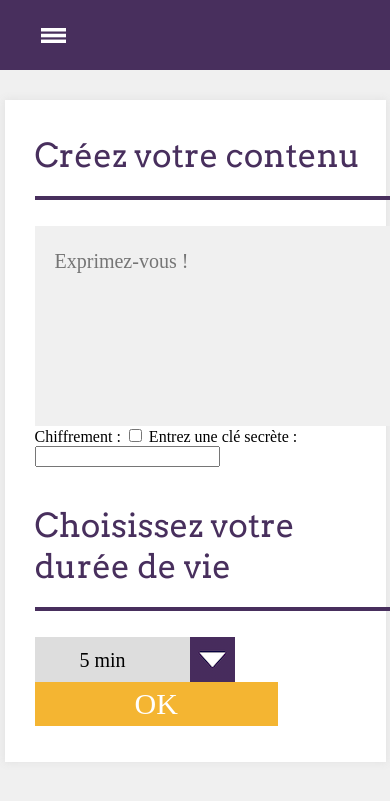
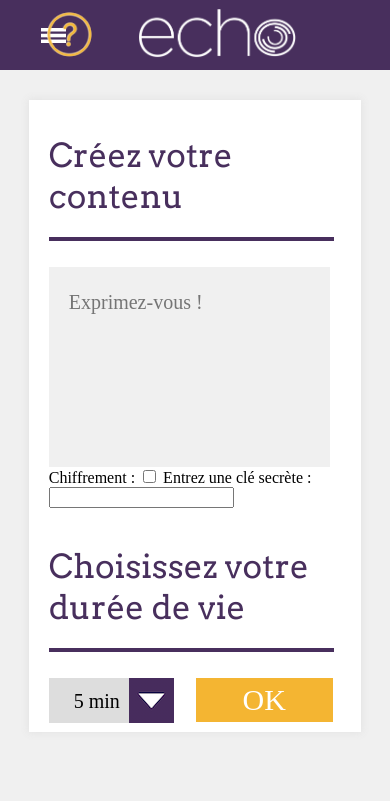
Before and after one commit to vnctaing/echo, a CodeIgniter app: the page made by index.php in a window 390 px wide; the page is wider, and only the part inside the window is pictured. Shown: the top 801 px of that part. Run offline with CodeIgniter, Linux system fonts and the light colour scheme.

Commit message:
mise en place responsive

```diff
--- a/application/views/echos/new.php
+++ b/application/views/echos/new.php
@@ -20,6 +20,8 @@
       <li><?php echo anchor('main/login', 'Connexion'); ?></li>
       <li><?php echo anchor('main/signup', 'Inscription'); ?></li>
     </ul>
+    <img class="help" src="../../assets/img/help.png">
+    <img class="help2" src="../../assets/img/helpy.png">
   </div>
   <div id="allcontent">
   <div id="leftcontent">
--- a/assets/css/new-mobile.css
+++ b/assets/css/new-mobile.css
@@ -15,10 +15,24 @@ body {
       display: inline-block;
       margin-left: 20px;
       width: 25px; }
-    body #navbar img {
+    body #navbar .help, body #navbar .help2 {
+      display: block;
+      width: 45px;
+      margin-top: 12px;
+      position: absolute;
+      margin-right: -200px; }
+    body #navbar .help:hover {
+      -webkit-transition: all 0.3s ease;
+      -moz-transition: all 0.3s ease;
+      -o-transition: all 0.3s ease;
+      transition: all 0.3s ease;
       display: none; }
-    body #navbar a, body #navbar .hidden, body #navbar li {
+    body #navbar .hidden, body #navbar li {
       display: none; }
+    body #navbar a img {
+      margin: 8px 35%;
+      display: block;
+      position: absolute; }
   body #leftcontent, body #rightcontent {
     position: relative;
     vertical-align: top;
@@ -31,30 +45,18 @@ body {
       margin: 20px 0; }
     body #leftcontent hr, body #rightcontent hr {
       border: solid 2px #482F5D;
-      width: 470px;
+      width: 90%;
       margin-left: 0; }
   body #leftcontent {
-    display: none;
-    border: 2px solid red;
-    width: 530px;
-    vertical-align: top; }
-    body #leftcontent h1 {
-      padding: 0 auto; }
-    body #leftcontent ul {
-      width: 470px;
-      text-align: justify;
-      padding-left: 0;
-      margin: 0; }
+    display: none; }
   body #rightcontent {
     display: block;
     padding-top: 15px;
     background-color: white;
-    width: 90%;
+    padding-left: 5%;
+    width: 80%;
     margin: 30px auto;
-    vertical-align: top;
-    box-shadow: 0px 0px 8px 1px rgba(119, 119, 119, 0.1);
-    -moz-box-shadow: 0px 0px 8px 1px rgba(119, 119, 119, 0.1);
-    -webkit-box-shadow: 0px 0px 8px 1px rgba(119, 119, 119, 0.1); }
+    vertical-align: top; }
     body #rightcontent form textarea {
       resize: none;
       background: #F0F0F0;
@@ -64,16 +66,22 @@ body {
       color: #482F5D;
       line-height: 1.5;
       height: 200px;
-      width: 470px;
+      width: 90%;
       padding: 20px; }
     body #rightcontent form input[type="submit"] {
       color: white;
       background: #F4B532;
-      padding: 5px 100px;
+      padding: 5px 15%;
       font-size: 30px;
       border: none;
       font-weight: lighter;
       font-family: gotham;
-      display: inline-block; }
+      display: inline-block;
+      margin-right: 9%;
+      float: right; }
+    body #rightcontent form select {
+      float: left;
+      padding: 5px 8%;
+      width: 40%; }
 
 /*# sourceMappingURL=new-mobile.css.map */
--- a/assets/css/new.css
+++ b/assets/css/new.css
@@ -21,6 +21,8 @@ body {
       float: left;
       width: 160px;
       margin: 7px 12%; }
+    body #navbar .help, body #navbar .help2 {
+      display: none; }
     body #navbar a {
       text-decoration: none;
       color: #F0F0F0;
@@ -58,7 +60,6 @@ body {
   body #leftcontent {
     width: 500px;
     vertical-align: top;
-    margin-right: 2%;
     padding-left: 20px;
     margin-left: 11%; }
     body #leftcontent h1 {
@@ -80,6 +81,7 @@ body {
     background-color: white;
     width: 505px;
     vertical-align: top;
+    margin-left: 3%;
     padding-left: 30px;
     box-shadow: 0px 0px 8px 1px rgba(119, 119, 119, 0.1);
     -moz-box-shadow: 0px 0px 8px 1px rgba(119, 119, 119, 0.1);
--- a/assets/sass/new-mobile.sass
+++ b/assets/sass/new-mobile.sass
@@ -23,11 +23,33 @@ body
 			margin-left: 20px
 			width: 25px
 
-		img
+		.help, .help2
+			display: block
+			width: 45px
+			margin-top: 12px
+			position: absolute
+			margin-right: -200px
+
+
+
+		.help:hover
+
+			-webkit-transition: all 0.3s ease
+			-moz-transition: all 0.3s ease
+			-o-transition: all 0.3s ease
+			transition: all 0.3s ease
 			display: none
 
-		a, .hidden, li
+
+		.hidden, li
 			display: none
+
+		a img
+			margin: 8px 35%
+			display: block
+			position: absolute
+
+
 
 
 
@@ -45,35 +67,22 @@ body
 
 		hr
 			border: solid 2px $violet
-			width: 470px
+			width: 90%
 			margin-left: 0
 
 	#leftcontent
 		display: none
-		border: 2px solid red
-		width: 530px
-		vertical-align: top
 
-		h1
-			padding: 0 auto
-
-		ul
-			width: 470px
-			text-align: justify
-			padding-left: 0
-			margin: 0
 
 	#rightcontent
 		display: block
 		padding-top: 15px
 		background-color: white
+		padding-left: 5%
 		//border: 2px solid green
-		width: 90%
+		width: 80%
 		margin: 30px auto
 		vertical-align: top
-		box-shadow: 0px 0px 8px 1px rgba(119, 119, 119, 0.1)
-		-moz-box-shadow: 0px 0px 8px 1px rgba(119, 119, 119, 0.1)
-		-webkit-box-shadow: 0px 0px 8px 1px rgba(119, 119, 119, 0.1)
 
 
 
@@ -87,18 +96,23 @@ body
 				color: $violet
 				line-height: 1.5
 				height: 200px
-				width: 470px
+				width: 90%
 				padding: 20px
 
 			input[type="submit"]
 				color: white
 				background: $jaune
-				padding: 5px 100px
+				padding: 5px 15%
 				font-size: 30px
 				border: none
 				font-weight: lighter
 				font-family: gotham
 				display: inline-block
+				margin-right: 9%
+				float: right
 
 
 			select
+				float: left
+				padding: 5px 8%
+				width: 40%
--- a/assets/sass/new.sass
+++ b/assets/sass/new.sass
@@ -26,6 +26,10 @@ body
 			float: left
 			width: 160px
 			margin: 7px 12%
+
+		.help, .help2
+			display: none
+
 
 		a
 			text-decoration: none
@@ -77,7 +81,6 @@ body
 		//border: 2px solid red
 		width: 500px
 		vertical-align: top
-		margin-right: 2%
 		padding-left: 20px
 		margin-left: 11%
 
@@ -108,6 +111,7 @@ body
 		// border: 2px solid green
 		width: 505px
 		vertical-align: top
+		margin-left: 3%
 		padding-left: 30px
 		box-shadow: 0px 0px 8px 1px rgba(119, 119, 119, 0.1)
 		-moz-box-shadow: 0px 0px 8px 1px rgba(119, 119, 119, 0.1)
```
Also changed, not shown: assets/img/help.png (added), assets/img/helpy.png (added), 2 other files.
